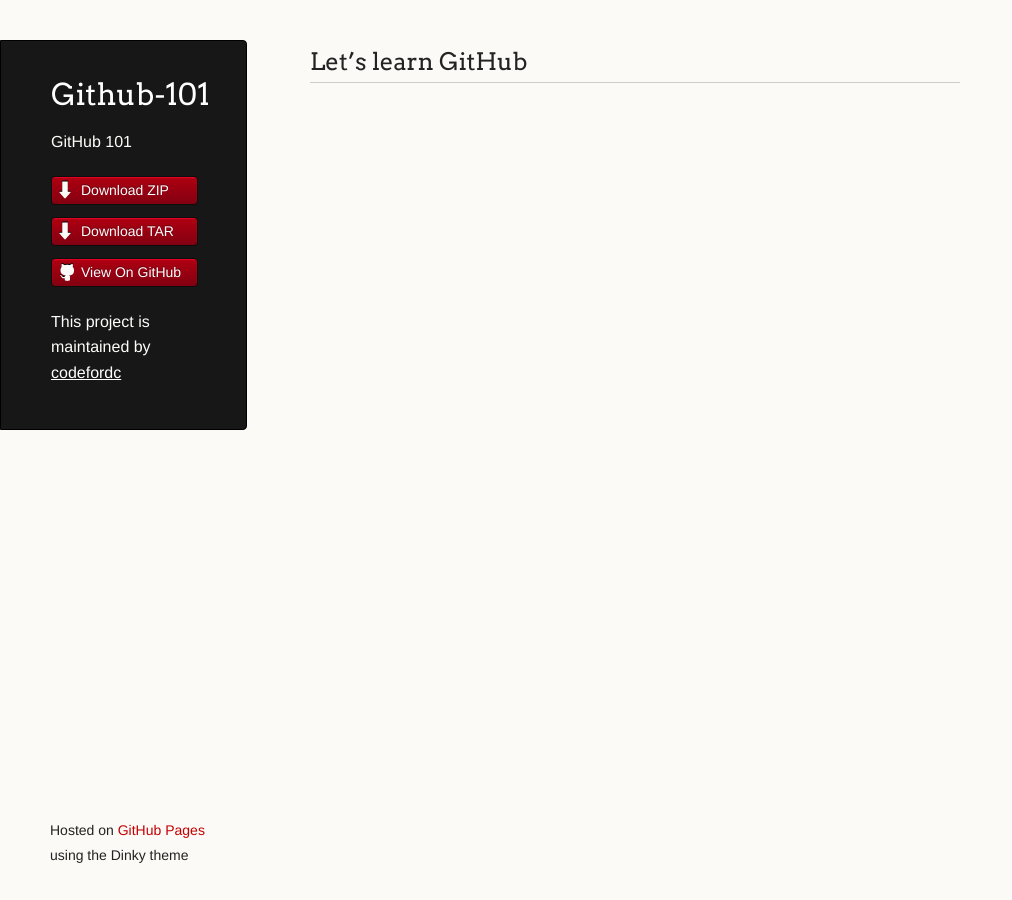
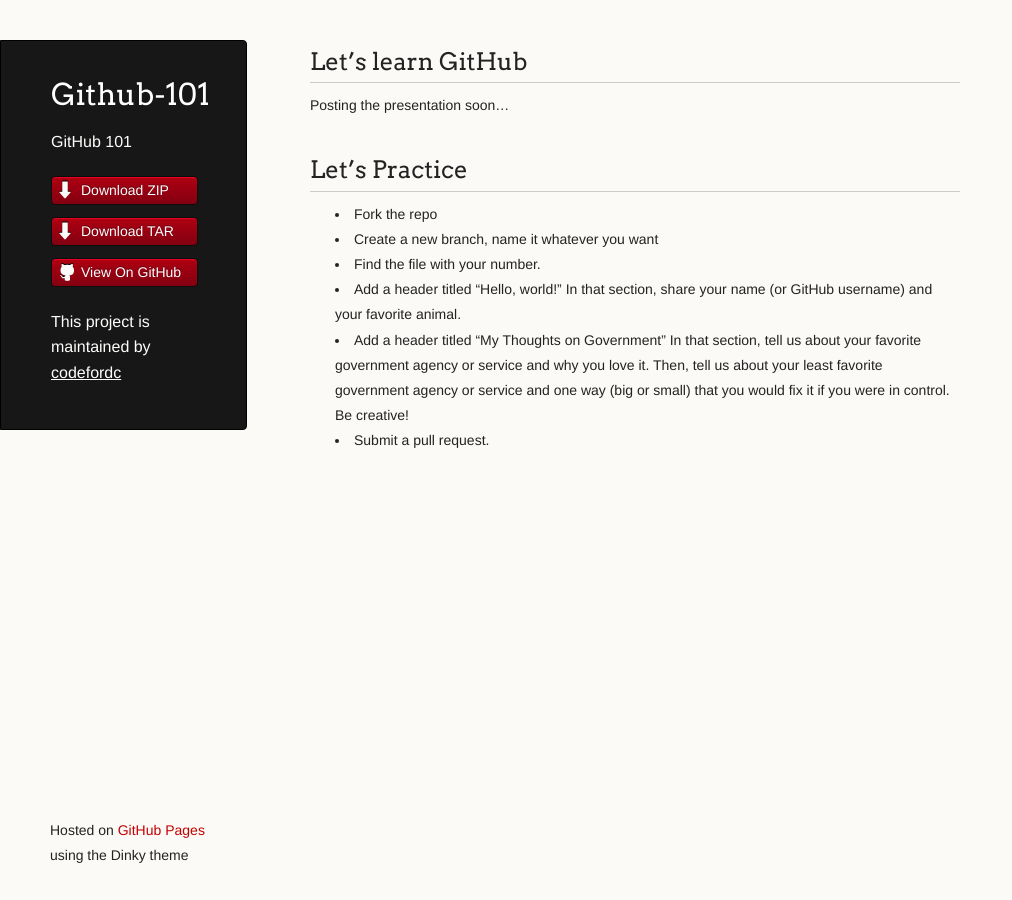
Before and after one commit to civictechdc/github-101, a Jekyll site: the page built from index.md, in a window 1280 px wide. Shown: the whole page, without its empty margins (0-1012 px from the left). Built offline with Jekyll 4.4.1, drawn with Linux system fonts in a browser that asks for light colours.

Commit message:
Update index.md

```diff
--- a/index.md
+++ b/index.md
@@ -3,3 +3,14 @@
 ---
 
 ##Let's learn GitHub
+
+Posting the presentation soon...
+
+##Let's Practice
+
+* Fork the repo
+* Create a new branch, name it whatever you want
+* Find the file with your number.
+* Add a header titled "Hello, world!" In that section, share your name (or GitHub username) and your favorite animal.
+* Add a header titled "My Thoughts on Government" In that section, tell us about your favorite government agency or service and why you love it. Then, tell us about your least favorite government agency or service and one way (big or small) that you would fix it if you were in control. Be creative!
+* Submit a pull request.
```
